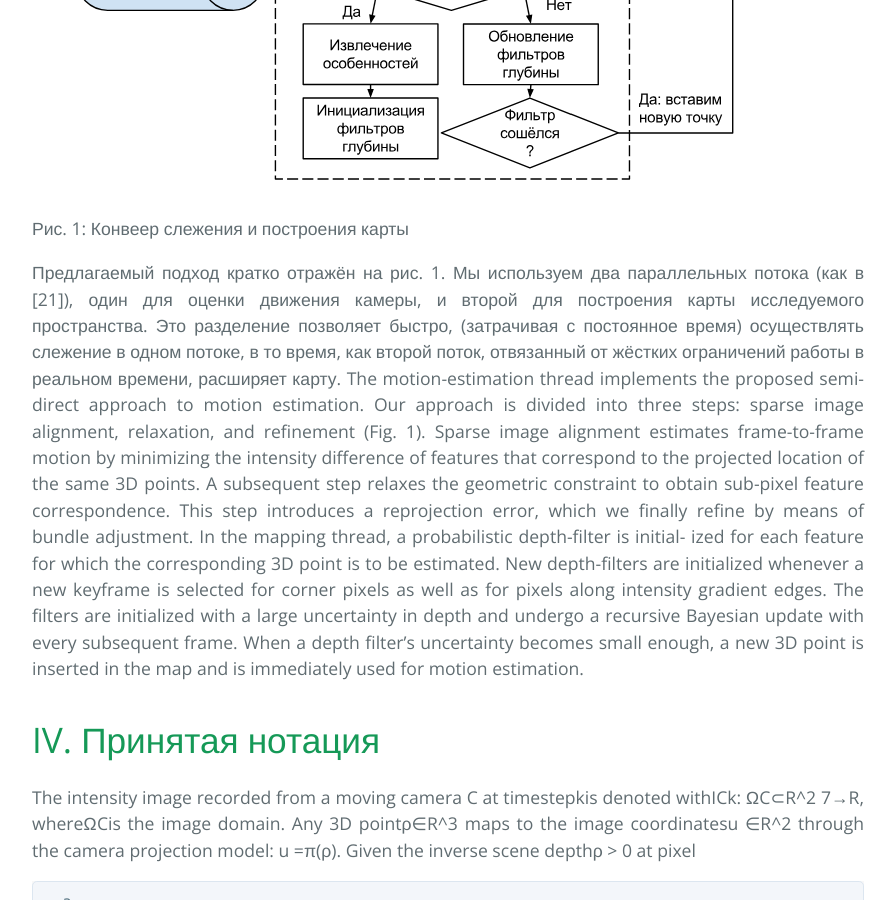
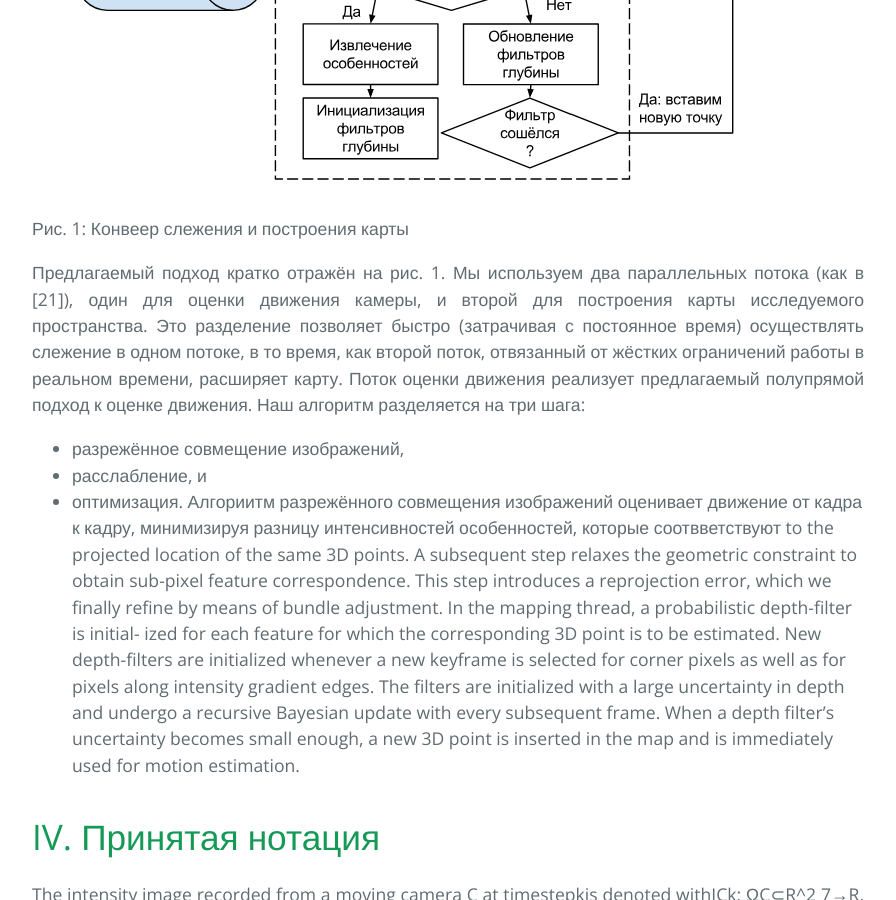
Before and after one commit to i-v-s/slam, a Jekyll site: the page built from svo2.md, in a window 1280 px wide and 900 px high, scrolled down 6426 px. Shown: the whole window, without its empty margins (192-1088 px from the left). Built offline with Jekyll 4.4.1, drawn with Linux system fonts in a browser that asks for light colours; our own code applies the rules of GitHub Pages for plain Markdown files.

Commit message:
Обновлено svo2.md

```diff
--- a/svo2.md
+++ b/svo2.md
@@ -272,15 +272,18 @@ work [45].
 Предлагаемый подход кратко отражён на рис. 1.
 Мы используем два параллельных потока (как в [21]), один для оценки движения камеры,
 и второй для построения карты
-исследуемого пространства. Это разделение позволяет быстро,
+исследуемого пространства. Это разделение позволяет быстро
 (затрачивая с постоянное время) осуществлять слежение в одном потоке, в то время,
 как второй поток, отвязанный от жёстких ограничений работы в реальном времени, расширяет карту.
-The motion-estimation thread implements the proposed
-semi-direct approach to motion estimation. Our approach is
-divided into three steps: sparse image alignment, relaxation,
-and refinement (Fig. 1). Sparse image alignment estimates
-frame-to-frame motion by minimizing the intensity difference
-of features that correspond to the projected location of the
+Поток оценки движения реализует предлагаемый
+полупрямой подход к оценке движения. Наш алгоритм разделяется
+на три шага:
+- разрежённое совмещение изображений,
+- расслабление, и
+- оптимизация.
+Алгориитм разрежённого совмещения изображений оценивает
+движение от кадра к кадру, минимизируя разницу интенсивностей
+особенностей, которые соотвветствуют to the projected location of the
 same 3D points. A subsequent step relaxes the geometric
 constraint to obtain sub-pixel feature correspondence. This
 step introduces a reprojection error, which we finally refine
```
